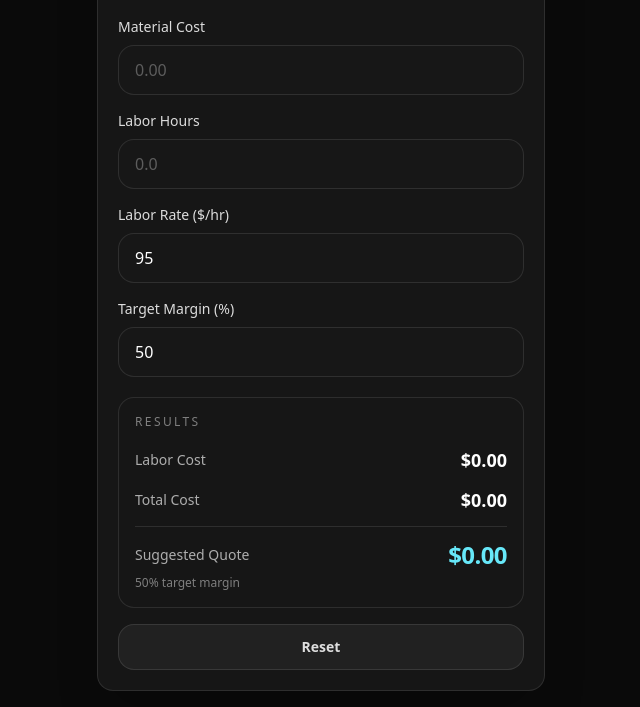
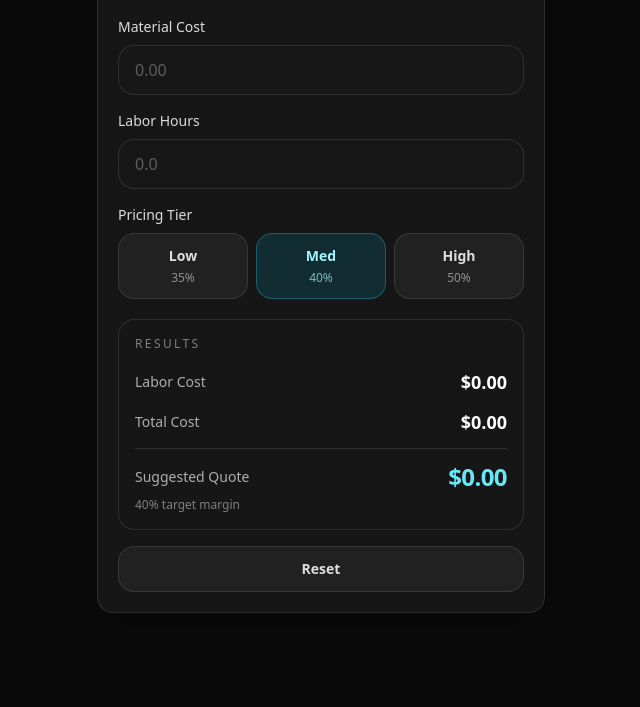
Before and after one commit to mmcdani2/field-cheat-sheets, a website built with Vite: page partials/hvac/quick-pricing-tool.html in a window 1280 px wide. Shown: the part 194-901 px from the top of the page, without its empty margins (319-959 px from the left). After the commit the page ends 823 px from the top, so only its background shows below. Built offline with nearby package versions, Linux system fonts and the light colour scheme.

Commit message:
added low, med, high pricing tiers and set hard labor rate

```diff
--- a/js/data/labor-rates.js
+++ b/js/data/labor-rates.js
@@ -1,7 +1,9 @@
 export const LABOR_RATES = {
-  hvacService: 95
+  hvacService: 40
 }
 
-export const PRICING_DEFAULTS = {
-  targetMargin: 0.5
+export const PRICING_TIERS = {
+  low: 0.35,
+  med: 0.4,
+  high: 0.5
 }
--- a/js/hvac/quick-pricing-calc.js
+++ b/js/hvac/quick-pricing-calc.js
@@ -1,9 +1,8 @@
-import { LABOR_RATES, PRICING_DEFAULTS } from '../data/labor-rates.js'
+import { LABOR_RATES, PRICING_TIERS } from '../data/labor-rates.js'
 
 const materialCostEl = document.getElementById('materialCost')
 const laborHoursEl = document.getElementById('laborHours')
-const laborRateEl = document.getElementById('laborRate')
-const targetMarginEl = document.getElementById('targetMargin')
+const tierButtons = Array.from(document.querySelectorAll('.tierBtn'))
 
 const laborCostEl = document.getElementById('laborCost')
 const totalCostEl = document.getElementById('totalCost')
@@ -12,25 +11,48 @@ const marginLabelEl = document.getElementById('marginLabel')
 
 const resetBtn = document.getElementById('resetBtn')
 
-function currency(value) {
+let selectedTier = 'med'
+
+function currency (value) {
   return new Intl.NumberFormat('en-US', {
     style: 'currency',
     currency: 'USD'
   }).format(Number(value) || 0)
 }
 
-function num(value) {
+function num (value) {
   const parsed = Number.parseFloat(value)
   return Number.isFinite(parsed) ? parsed : 0
 }
 
-function calculate() {
+function getLaborRate () {
+  return Number(LABOR_RATES.hvacService || 0)
+}
+
+function getTargetMargin () {
+  return Number(PRICING_TIERS[selectedTier] || 0)
+}
+
+function getTargetMarginPercent () {
+  return getTargetMargin() * 100
+}
+
+function renderTierButtons () {
+  tierButtons.forEach(btn => {
+    const isActive = btn.dataset.tier === selectedTier
+
+    btn.className = isActive
+      ? 'tierBtn rounded-2xl border border-cyan-400/30 bg-cyan-500/15 px-4 py-3 text-sm font-semibold text-cyan-200'
+      : 'tierBtn rounded-2xl border border-white/10 bg-white/5 px-4 py-3 text-sm font-semibold text-white/85'
+  })
+}
+
+function calculate () {
   const materialCost = num(materialCostEl?.value)
   const laborHours = num(laborHoursEl?.value)
-  const laborRate = num(laborRateEl?.value)
-  const targetMarginPercent = num(targetMarginEl?.value)
-
-  const targetMargin = targetMarginPercent / 100
+  const laborRate = getLaborRate()
+  const targetMargin = getTargetMargin()
+  const targetMarginPercent = getTargetMarginPercent()
 
   const laborCost = laborHours * laborRate
   const totalCost = materialCost + laborCost
@@ -44,23 +66,32 @@ function calculate() {
   if (laborCostEl) laborCostEl.textContent = currency(laborCost)
   if (totalCostEl) totalCostEl.textContent = currency(totalCost)
   if (quotePriceEl) quotePriceEl.textContent = currency(quote)
-  if (marginLabelEl) marginLabelEl.textContent = `${targetMarginPercent.toFixed(0)}% target margin`
+  if (marginLabelEl) {
+    marginLabelEl.textContent = `${targetMarginPercent.toFixed(
+      0
+    )}% target margin`
+  }
+
+  renderTierButtons()
 }
 
 function resetForm() {
   if (materialCostEl) materialCostEl.value = ''
   if (laborHoursEl) laborHoursEl.value = ''
-  if (laborRateEl) laborRateEl.value = String(LABOR_RATES.hvacService)
-  if (targetMarginEl) targetMarginEl.value = String(PRICING_DEFAULTS.targetMargin * 100)
+  selectedTier = 'med'
   calculate()
 }
 
-if (laborRateEl) laborRateEl.value = String(LABOR_RATES.hvacService)
-if (targetMarginEl) targetMarginEl.value = String(PRICING_DEFAULTS.targetMargin * 100)
-
-;[materialCostEl, laborHoursEl, laborRateEl, targetMarginEl].forEach((el) => {
+;[materialCostEl, laborHoursEl].forEach((el) => {
   el?.addEventListener('input', calculate)
   el?.addEventListener('change', calculate)
+})
+
+tierButtons.forEach((btn) => {
+  btn.addEventListener('click', () => {
+    selectedTier = btn.dataset.tier || 'med'
+    calculate()
+  })
 })
 
 resetBtn?.addEventListener('click', resetForm)
--- a/partials/hvac/quick-pricing-tool.html
+++ b/partials/hvac/quick-pricing-tool.html
@@ -9,7 +9,9 @@
   </head>
   <body class="min-h-screen bg-neutral-950 text-white">
     <main class="min-h-screen p-4">
-      <section class="mx-auto w-full max-w-md rounded-2xl border border-white/10 bg-white/5 p-5 shadow-2xl">
+      <section
+        class="mx-auto w-full max-w-md rounded-2xl border border-white/10 bg-white/5 p-5 shadow-2xl"
+      >
         <a
           href="../../index.html"
           class="inline-flex items-center text-sm text-white/70 transition hover:text-white"
@@ -18,20 +20,26 @@
         </a>
 
         <div class="mt-4">
-          <p class="text-xs font-semibold uppercase tracking-[0.24em] text-cyan-400/90">
+          <p
+            class="text-xs font-semibold uppercase tracking-[0.24em] text-cyan-400/90"
+          >
             Urban Mechanical
           </p>
           <h1 class="mt-2 text-3xl font-black tracking-tight">
             Quick Pricing Tool
           </h1>
           <p class="mt-2 text-sm leading-relaxed text-white/65">
-            Enter material cost and labor hours. The app uses preset rates to generate a quick field quote.
+            Enter material cost and labor hours. The app uses preset rates to
+            generate a quick field quote.
           </p>
         </div>
 
         <div class="mt-5 space-y-4">
           <div>
-            <label for="materialCost" class="mb-2 block text-sm font-medium text-white/85">
+            <label
+              for="materialCost"
+              class="mb-2 block text-sm font-medium text-white/85"
+            >
               Material Cost
             </label>
             <input
@@ -46,7 +54,10 @@
           </div>
 
           <div>
-            <label for="laborHours" class="mb-2 block text-sm font-medium text-white/85">
+            <label
+              for="laborHours"
+              class="mb-2 block text-sm font-medium text-white/85"
+            >
               Labor Hours
             </label>
             <input
@@ -61,55 +72,75 @@
           </div>
 
           <div>
-            <label for="laborRate" class="mb-2 block text-sm font-medium text-white/85">
-              Labor Rate ($/hr)
-            </label>
-            <input
-              id="laborRate"
-              type="number"
-              inputmode="decimal"
-              min="0"
-              step="0.01"
-              class="w-full rounded-2xl border border-white/10 bg-neutral-900 px-4 py-3 text-base text-white outline-none"
-            />
-          </div>
+            <div class="mb-2 block text-sm font-medium text-white/85">
+              Pricing Tier
+            </div>
 
-          <div>
-            <label for="targetMargin" class="mb-2 block text-sm font-medium text-white/85">
-              Target Margin (%)
-            </label>
-            <input
-              id="targetMargin"
-              type="number"
-              inputmode="decimal"
-              min="1"
-              max="95"
-              step="1"
-              class="w-full rounded-2xl border border-white/10 bg-neutral-900 px-4 py-3 text-base text-white outline-none"
-            />
+            <div class="grid grid-cols-3 gap-2">
+              <button
+                type="button"
+                class="tierBtn rounded-2xl border border-white/10 bg-white/5 px-4 py-3 text-sm font-semibold text-white/85"
+                data-tier="low"
+              >
+                Low
+                <div class="mt-1 text-xs font-medium text-white/50">35%</div>
+              </button>
+
+              <button
+                type="button"
+                class="tierBtn rounded-2xl border border-cyan-400/30 bg-cyan-500/15 px-4 py-3 text-sm font-semibold text-cyan-200"
+                data-tier="med"
+              >
+                Med
+                <div class="mt-1 text-xs font-medium text-cyan-200/70">40%</div>
+              </button>
+
+              <button
+                type="button"
+                class="tierBtn rounded-2xl border border-white/10 bg-white/5 px-4 py-3 text-sm font-semibold text-white/85"
+                data-tier="high"
+              >
+                High
+                <div class="mt-1 text-xs font-medium text-white/50">50%</div>
+              </button>
+            </div>
           </div>
         </div>
 
-        <div class="mt-5 rounded-2xl border border-white/10 bg-neutral-900/70 p-4">
-          <div class="text-xs uppercase tracking-[0.2em] text-white/45">Results</div>
+        <div
+          class="mt-5 rounded-2xl border border-white/10 bg-neutral-900/70 p-4"
+        >
+          <div class="text-xs uppercase tracking-[0.2em] text-white/45">
+            Results
+          </div>
 
           <div class="mt-4 space-y-3">
             <div class="flex items-center justify-between gap-4">
               <span class="text-sm text-white/65">Labor Cost</span>
-              <span id="laborCost" class="text-lg font-bold text-white">$0.00</span>
+              <span id="laborCost" class="text-lg font-bold text-white"
+                >$0.00</span
+              >
             </div>
 
             <div class="flex items-center justify-between gap-4">
               <span class="text-sm text-white/65">Total Cost</span>
-              <span id="totalCost" class="text-lg font-bold text-white">$0.00</span>
+              <span id="totalCost" class="text-lg font-bold text-white"
+                >$0.00</span
+              >
             </div>
 
             <div class="border-t border-white/10 pt-3">
               <div class="flex items-center justify-between gap-4">
                 <span class="text-sm text-white/65">Suggested Quote</span>
-                <span id="quotePrice" class="text-2xl font-black tracking-tight text-cyan-300">$0.00</span>
+                <span
+                  id="quotePrice"
+                  class="text-2xl font-black tracking-tight text-cyan-300"
+                  >$0.00</span
+                >
               </div>
-              <div id="marginLabel" class="mt-1 text-xs text-white/45">50% target margin</div>
+              <div id="marginLabel" class="mt-1 text-xs text-white/45">
+                50% target margin
+              </div>
             </div>
           </div>
         </div>
```
